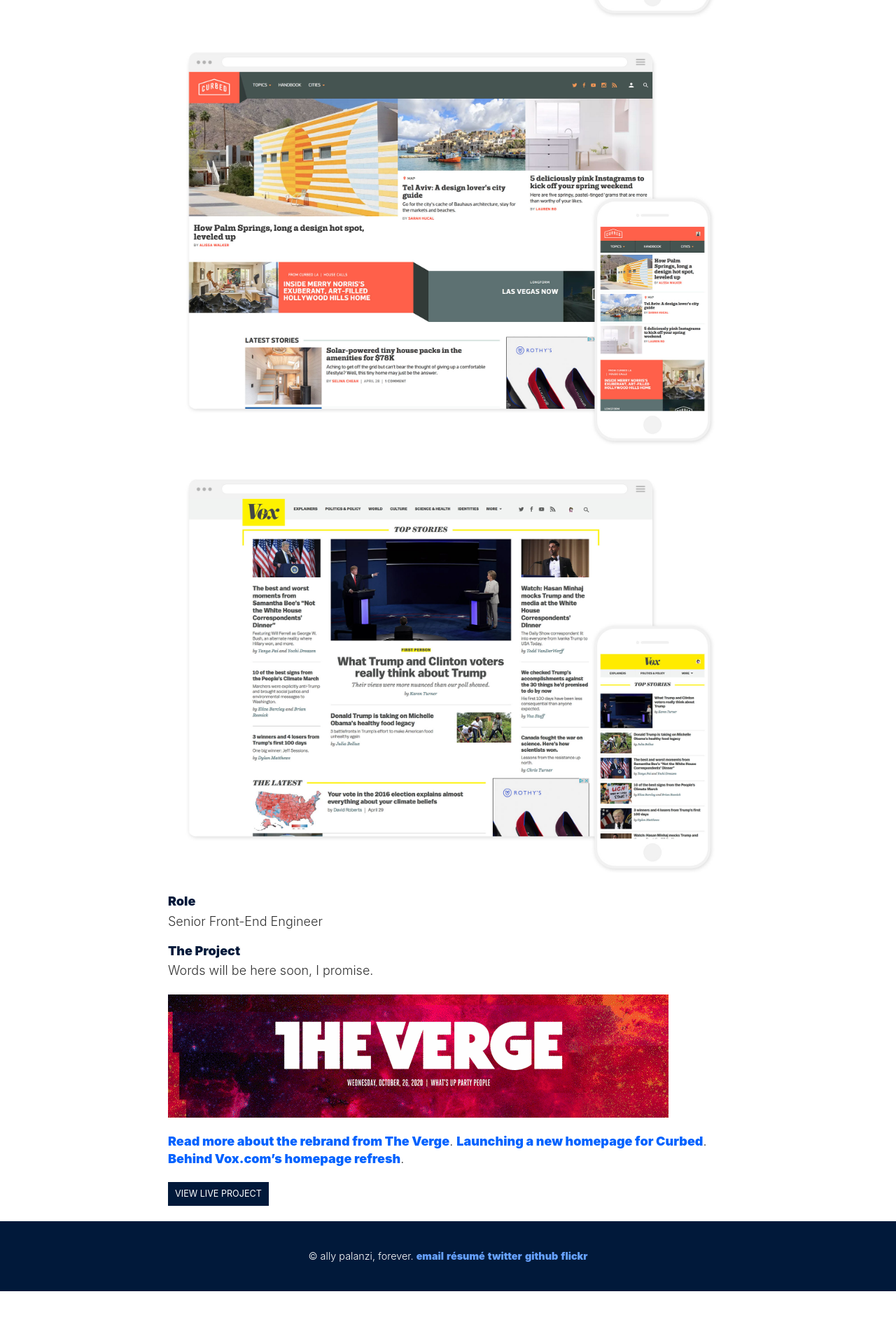
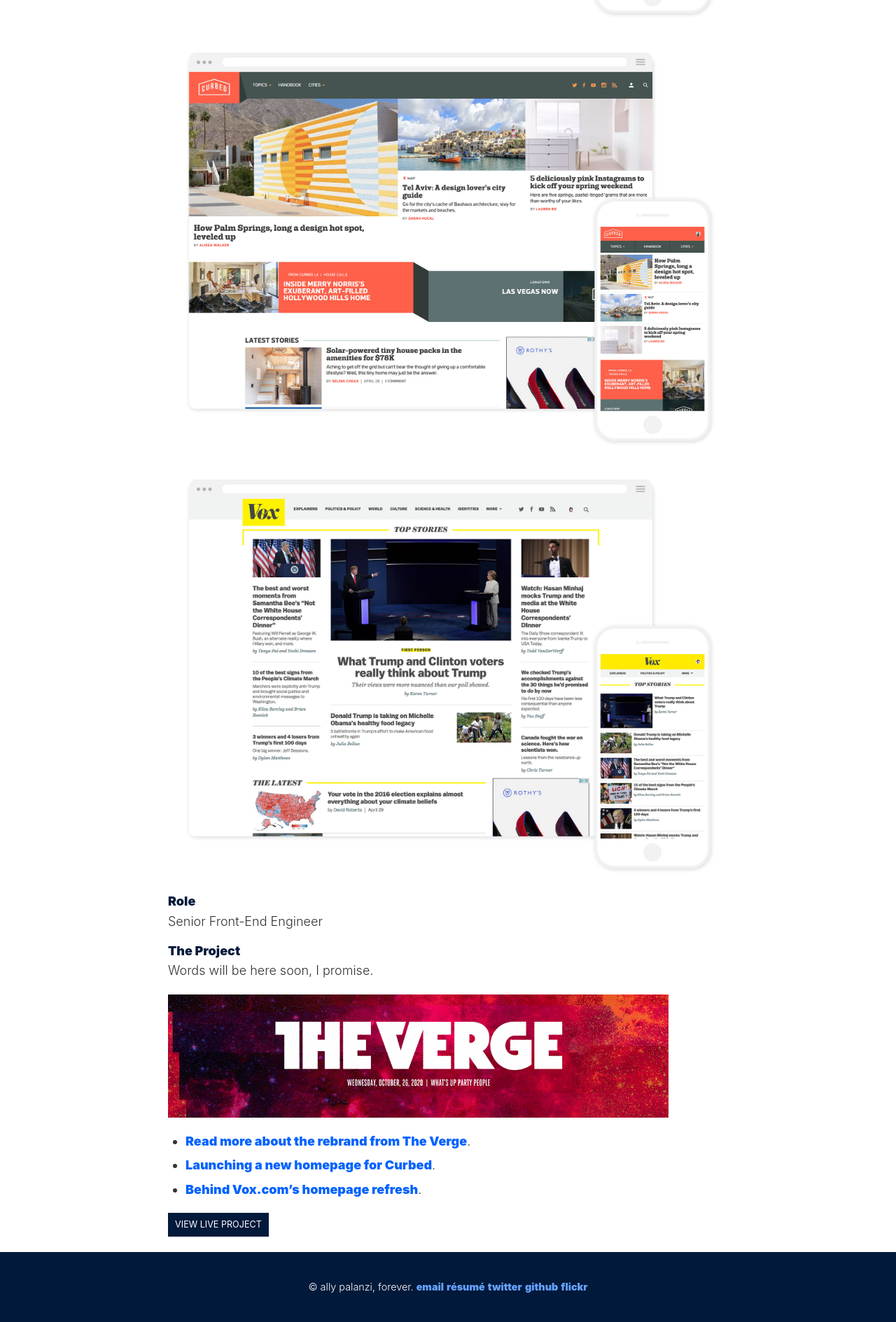
Before and after one commit to allypalanzi/allypalanzi.github.io, a Jekyll site: the page built from _posts/portfolio/2016-11-01-verge.markdown, in a window 1280 px wide. Shown: the part 1018-2907 px from the top of the page at 70% size. Built offline with Jekyll 4.4.1, drawn with Linux system fonts in a browser that asks for light colours; before the commit the page ends 2863 px from its top, so only the background shows below that.

Commit message:
links should be bullets

```diff
--- a/_posts/portfolio/2016-11-01-verge.markdown
+++ b/_posts/portfolio/2016-11-01-verge.markdown
@@ -21,6 +21,6 @@
 
 ![Homepage showing variation in masthead headers](/assets/images/work/verge_mastheads.gif)
 
-[Read more about the rebrand from The Verge](http://www.theverge.com/2016/11/1/13484656/verge-5th-anniversary-relaunch-2016).
-[Launching a new homepage for Curbed](https://product.voxmedia.com/2017/3/2/14779570/launching-a-new-homepage-for-curbed).
-[Behind Vox.com’s homepage refresh](https://product.voxmedia.com/2017/4/6/15182844/behind-vox-homepage-refresh).
+- [Read more about the rebrand from The Verge](http://www.theverge.com/2016/11/1/13484656/verge-5th-anniversary-relaunch-2016).
+- [Launching a new homepage for Curbed](https://product.voxmedia.com/2017/3/2/14779570/launching-a-new-homepage-for-curbed).
+- [Behind Vox.com’s homepage refresh](https://product.voxmedia.com/2017/4/6/15182844/behind-vox-homepage-refresh).
```
